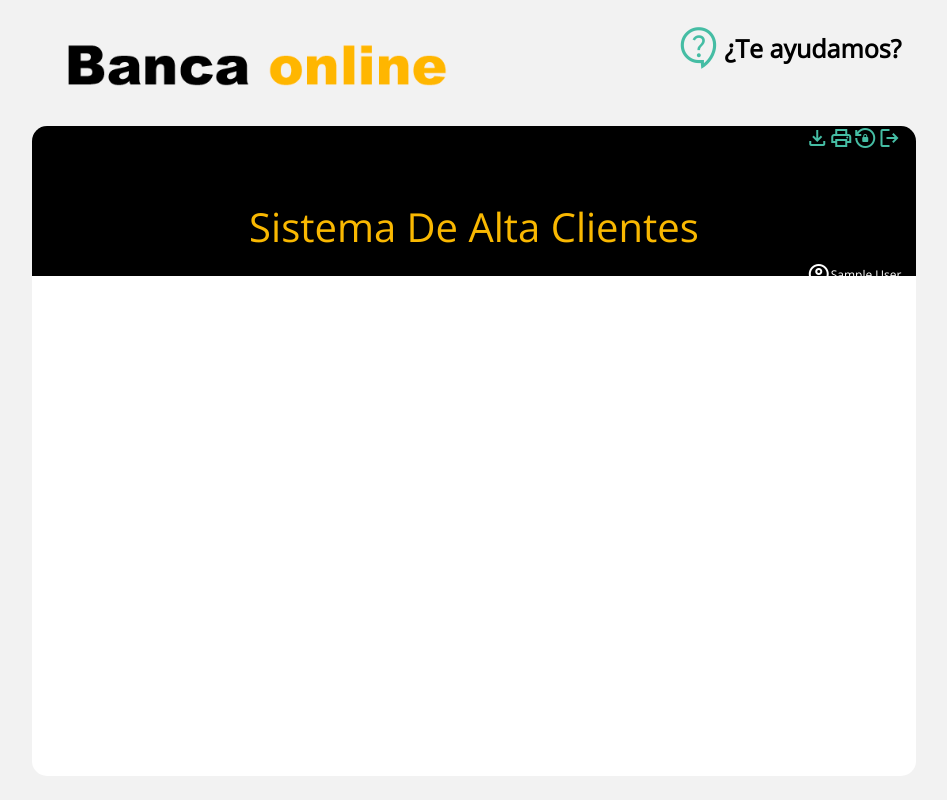
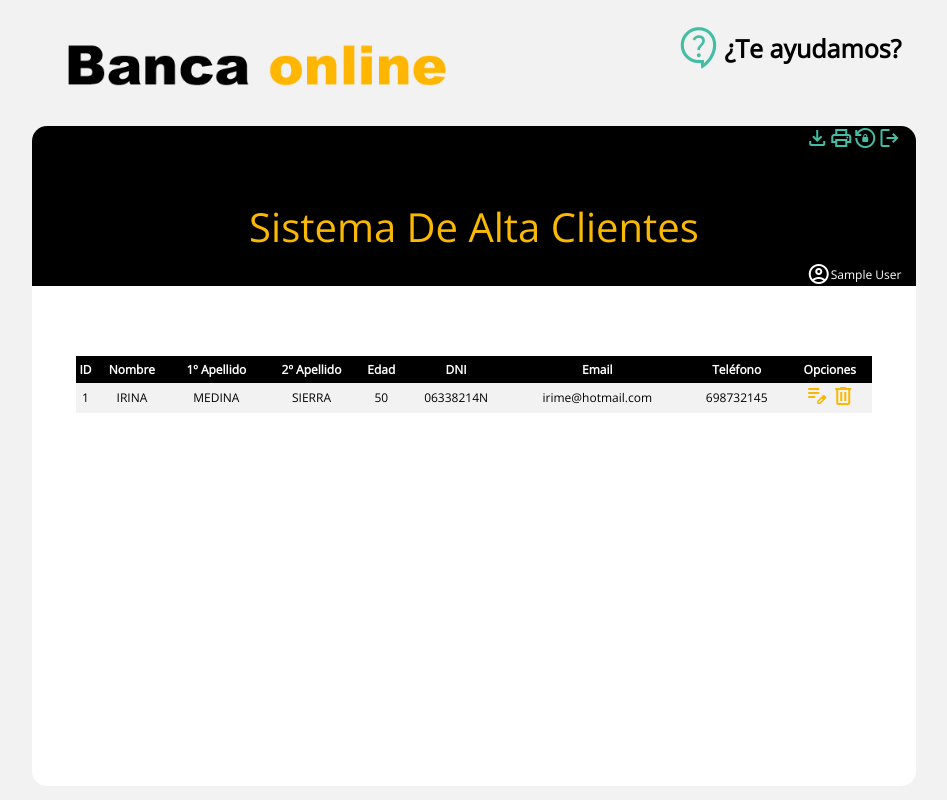
Before and after one commit to IrinaMedinaSierra/BancaOnline, a PHP site: page /SeptimoPHP/dashboard.php in a window 1280 px wide. Shown: the whole page, without its empty margins (166-1113 px from the left). Run offline with PHP 8.4, Linux system fonts and the light colour scheme; the visitor is signed in with stand-in values (Sample User, id 1); data comes from the database, SQL or seed files in the repository; some libraries are stand-ins or nearby versions.

Commit message:
24-11-2023

```diff
--- a/dashboard.php
+++ b/dashboard.php
@@ -5,6 +5,7 @@
 		header("Location:http://localhost:63342/SeptimoPHP/login.php?mensaje=Usuario no autorizado");
 	}
     include "header.php";
+
 	?>
 <!doctype html>
 <html lang="en">
@@ -13,7 +14,14 @@
 	<meta name="viewport"
 	      content="width=device-width, user-scalable=no, initial-scale=1.0, maximum-scale=1.0, minimum-scale=1.0">
 	<meta http-equiv="X-UA-Compatible" content="ie=edge">
-	<title>Document</title>
+    <script src="
+https://cdn.jsdelivr.net/npm/sweetalert2@11.10.0/dist/sweetalert2.all.min.js
+"></script>
+    <link href="
+https://cdn.jsdelivr.net/npm/sweetalert2@11.10.0/dist/sweetalert2.min.css
+" rel="stylesheet">
+    <script src="vista/js/scriptConfirmar.js"></script>
+	<title>DashBoard</title>
 </head>
 <body>
 
@@ -41,9 +49,59 @@
     </div>
 
 </div>
+<div class="caja-blanca">
+    <h3></h3>
+    <p><?php
+		    if (isset($_GET['mensaje'])){
+			     echo $_GET['mensaje'];
+		    }
+        ?></p>
+    <table class="tabla-cliente">
+        <tr>
+            <th>ID</th>
+            <th>Nombre</th>
+            <th>1º Apellido</th>
+            <th>2º Apellido</th>
+            <th>Edad</th>
+            <th>DNI</th>
+            <th>Email</th>
+            <th>Teléfono</th>
+            <th>Opciones</th>
+        </tr>
+<!--        hacemos una consulta y despues mostramos todos los clientes-->
+        <?php
+            include "modelo/conexion.php";
+            $link=conectar();
+            $consulta="select * from cliente;";
+            $resultado=mysqli_query($link,$consulta);
+            while ($row=mysqli_fetch_assoc($resultado)){
+                echo "<tr>
+                <td>".$row['id']."</td>
+                <td>".$row['nombre']."</td>
+                <td>".$row['apellido1']."</td>
+                <td>".$row['apellido2']."</td>
+                <td>".$row['edad']."</td>
+                <td>".$row['dni']."</td>
+                <td>".$row['email']."</td>
+                <td>".$row['telefono']."</td>
+   <!--                icono de actualizar -->
+                <td><a href='actualizar.php?id=".$row['id']. "' title='Actualizar'>
+                <span class='material-symbols-outlined'>
+                edit_note
+                </span> </a>
+        <!--      icono de eliminar -->
+                <a href='eliminar.php?id=".$row['id']. "' title='Eliminar' onclick='confirmar()'>
+                <span class='material-symbols-outlined'>
+                delete
+                </span> </a>
+                </td>
+                </tr>";
+            }
+        ?>
+
+    </table>
 
 
-<div class="caja-blanca">
 
 </div>
 </body>
--- a/modelo/conexion.php
+++ b/modelo/conexion.php
@@ -8,9 +8,9 @@
 		global $servidor,$user,$pass,$bbdd;
 		$link=mysqli_connect($servidor,$user,$pass,$bbdd);
 		if (mysqli_error($link)){
-			echo "Existe un error al conectar con el servidor o BBDD";
+			$mensaje= "Existe un error al conectar con el servidor o BBDD";
 		}else{
-			echo "Conexión establecida correctamente";
+			$mensaje= "Conexión establecida correctamente";
 		}
 		return $link;
 	}
--- a/vista/css/style.css
+++ b/vista/css/style.css
@@ -66,7 +66,7 @@ html {
     background: black;
     border: 0;
     border-radius: 15px 15px 0 0;
-    height: 150px;
+    height: 160px;
     margin: auto;
 }
 .numeros{
@@ -202,3 +202,21 @@ hr{
 .opciones a{
     color: #45BDA4;
 }
+
+.tabla-cliente{
+    width: 90%;
+    border-collapse: collapse;
+    margin: 50px auto;
+    font-size: 12px;
+}
+.tabla-cliente th{
+    background-color: black;
+    color:white;
+    padding:5px 0;
+    text-align: center;
+    font-weight: bold;
+
+}
+.tabla-cliente tr:nth-child(even){
+    background-color: #f2f2f2;
+}
--- /dev/null
+++ b/vista/js/scriptConfirmar.js
@@ -0,0 +1,21 @@
+function confirmar() {
+    const swalWithBootstrapButtons = Swal.mixin({
+        customClass: {
+            confirmButton: "btn btn-success",
+            cancelButton: "btn btn-danger"
+        },
+        buttonsStyling: false
+    });
+    swalWithBootstrapButtons.fire({
+        title: "¿Estas seguro de Borrar el Cliente?",
+        text: "Esta acción es inrreversible",
+        icon: "warning",
+        showCancelButton: true,
+        confirmButtonText: "Si",
+        cancelButtonText: "Cancelar",
+        reverseButtons: true
+    }).then((result) => {
+        if (result.isConfirmed) {
+            window.location="../eliminar.php"
+            });
+        }
```
Also changed, not shown: acRegistro.php (added, +16 -0 lines), actualizar.php (added, +69 -0 lines), eliminar.php (added, +18 -0 lines).
